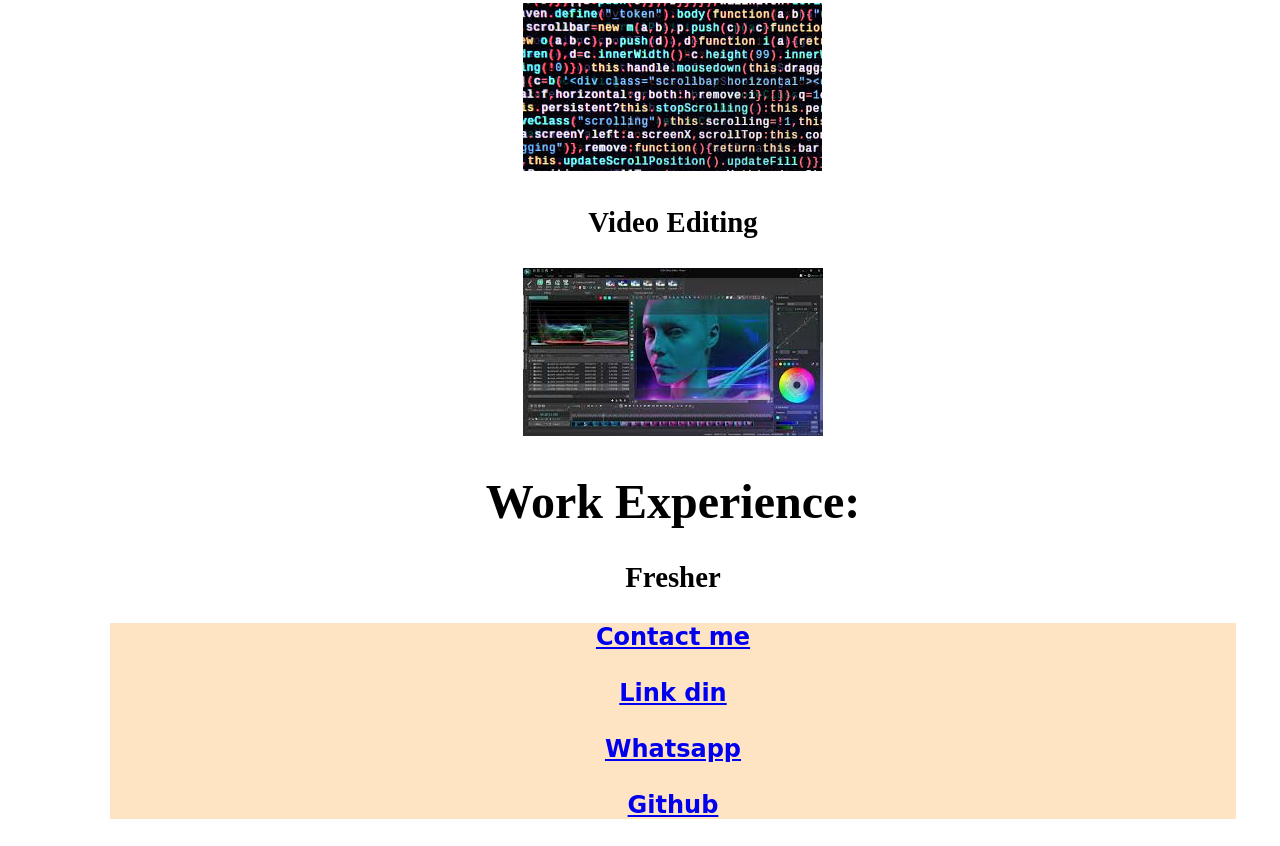
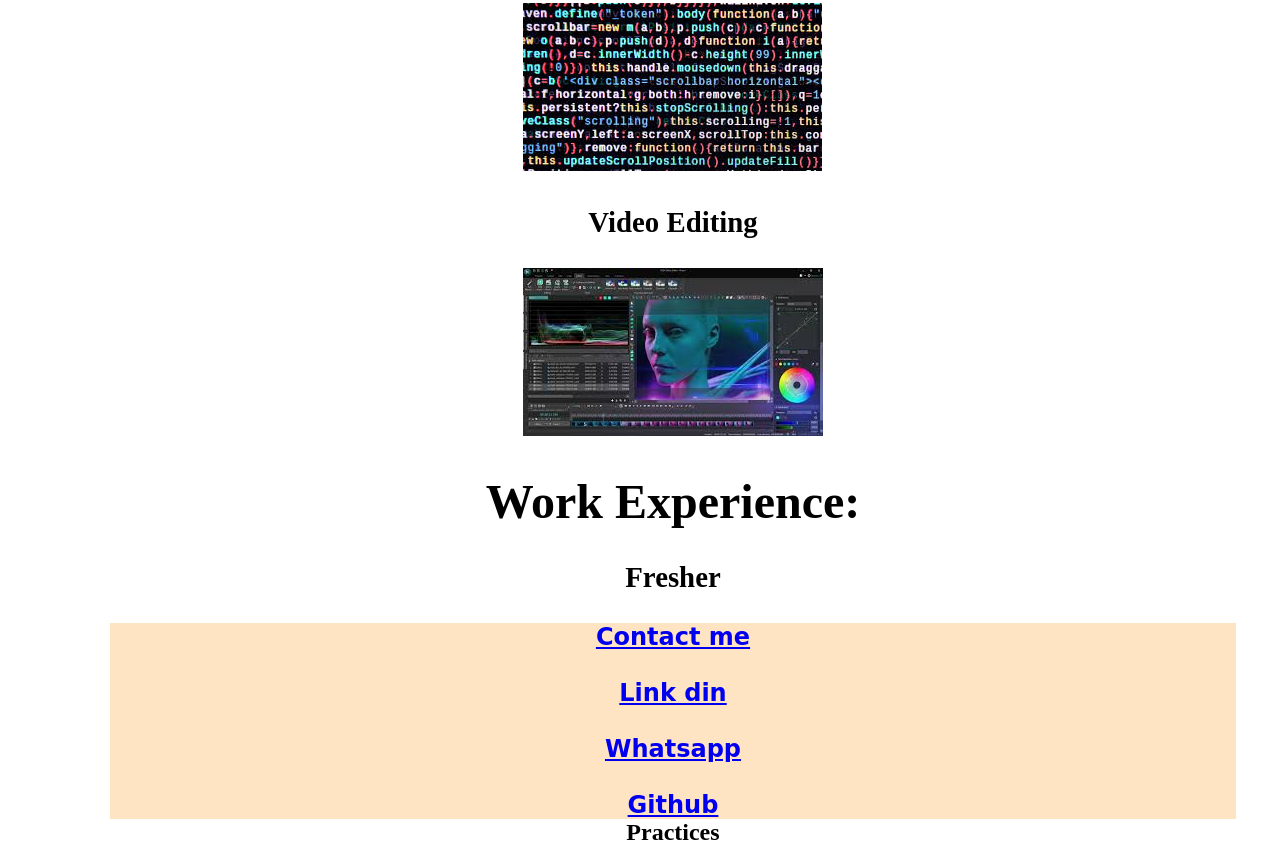
Before and after one commit to maheenmukhtar12/portfolio, a plain HTML site: page index.html in a window 1280 px wide. Shown: the part 2052-2898 px from the top of the page. Before the commit the page ends 2871 px from the top, so only its background shows below. Drawn offline with Linux system fonts and the light colour scheme.

Commit message:
Update index.html

```diff
--- a/index.html
+++ b/index.html
@@ -77,7 +77,9 @@
     <br>
     <a href="https://github.com/">Github</a>
     </div>
-
+<div>
+  Practices
+</div>
 
 
 
```
